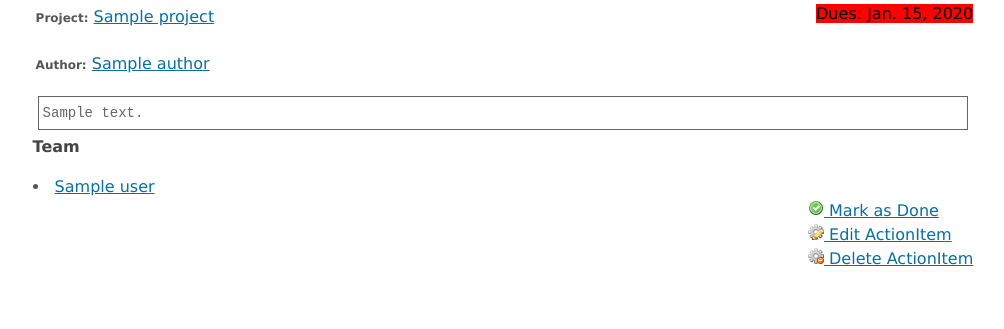
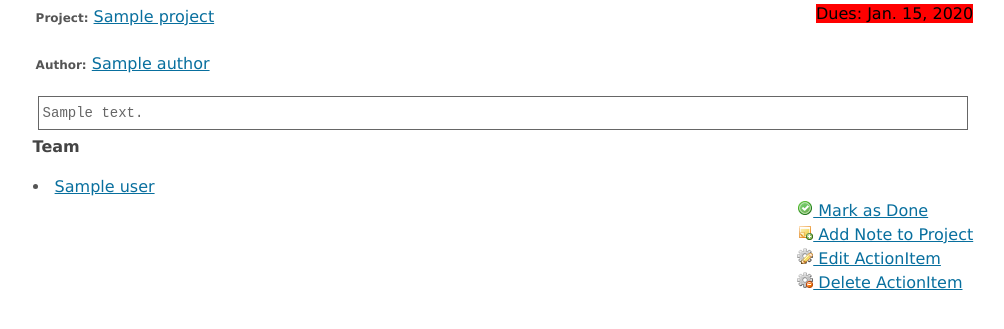
Before and after one commit to pgaspar/gestor, a Django app: template gestor/templates/action_detail.html in a window 1280 px wide. Shown: the part 206-535 px from the top of the page, without its empty margins (17-1021 px from the left). Run offline with Django 3.2, Linux system fonts and the light colour scheme; the template is opened without the code that fills it: most values are stand-ins (such as "Sample title", 1, 10 or a date in 2020).

Commit message:
git-svn-id: http://code.alcidesfonseca.com/gestor/jksite@40 98cf0b1a-8b52-0410-b8cf-cedd4b1de3d6

```diff
--- a/gestor/templates/action_detail.html
+++ b/gestor/templates/action_detail.html
@@ -31,6 +31,7 @@
 			{% if not object.done %}
 			<li><a href="{{object.get_absolute_url}}/finish"><img src="{{MEDIA_URL}}icons/accept.png" alt="Finish ActionItem"> Mark as Done</a> </li>
 			{% endif %}
+			<li><a href="/gestor/note/in/{{object.project.id}}"><img src="{{MEDIA_URL}}icons/note_add.png" alt="Add Note"> Add Note to Project</a> </li>
 			<li><a href="{{object.get_absolute_url}}/edit"><img src="{{MEDIA_URL}}icons/cog_edit.png" alt="Edit ActionItem"> Edit ActionItem</a> </li>
 			<li><a href="{{object.get_absolute_url}}/delete" onclick="return confirm('Are you sure you want to delete?')"><img src="{{MEDIA_URL}}icons/cog_delete.png" alt="Delete ActionItem"> Delete ActionItem</a></li>
 			</ul>
```
